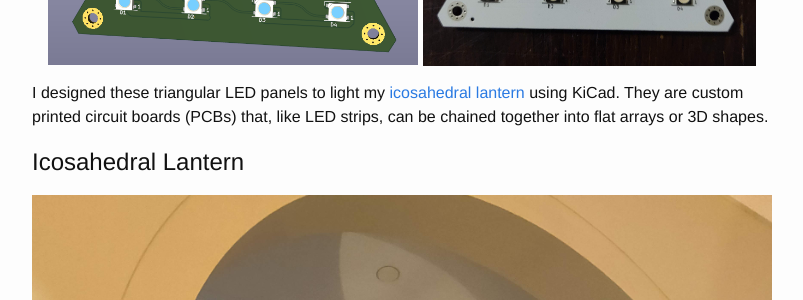
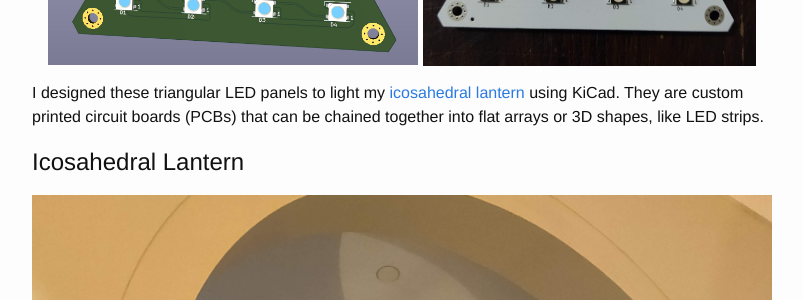
Before and after one commit to patrickfletcher/patrickfletcher.github.io, a Jekyll site: the page built from lights.md, in a window 1280 px wide and 900 px high, scrolled down 323 px. Shown: the part 176-476 px from the top of the window, without its empty margins (238-1041 px from the left). Built offline with Jekyll 4.4.1, drawn with Linux system fonts in a browser that asks for light colours.

```diff
--- a/lights.md
+++ b/lights.md
@@ -15,7 +15,7 @@ Here are a few LED-based projects I've been working on! Not for sale at this tim
 <img src="{{ site.url }}/assets/led/single triangle.jpg" alt="Equilateral triangle with 10 LEDs - realized"  style="width: 45%"/>
 </p>
 
-I designed these triangular LED panels to light my [icosahedral lantern](#icosahedral-lantern) using KiCad. They are custom printed circuit boards (PCBs) that, like LED strips, can be chained together into flat arrays or 3D shapes.
+I designed these triangular LED panels to light my [icosahedral lantern](#icosahedral-lantern) using KiCad. They are custom printed circuit boards (PCBs) that can be chained together into flat arrays or 3D shapes, like LED strips.
 
 ## Icosahedral Lantern
 
```
